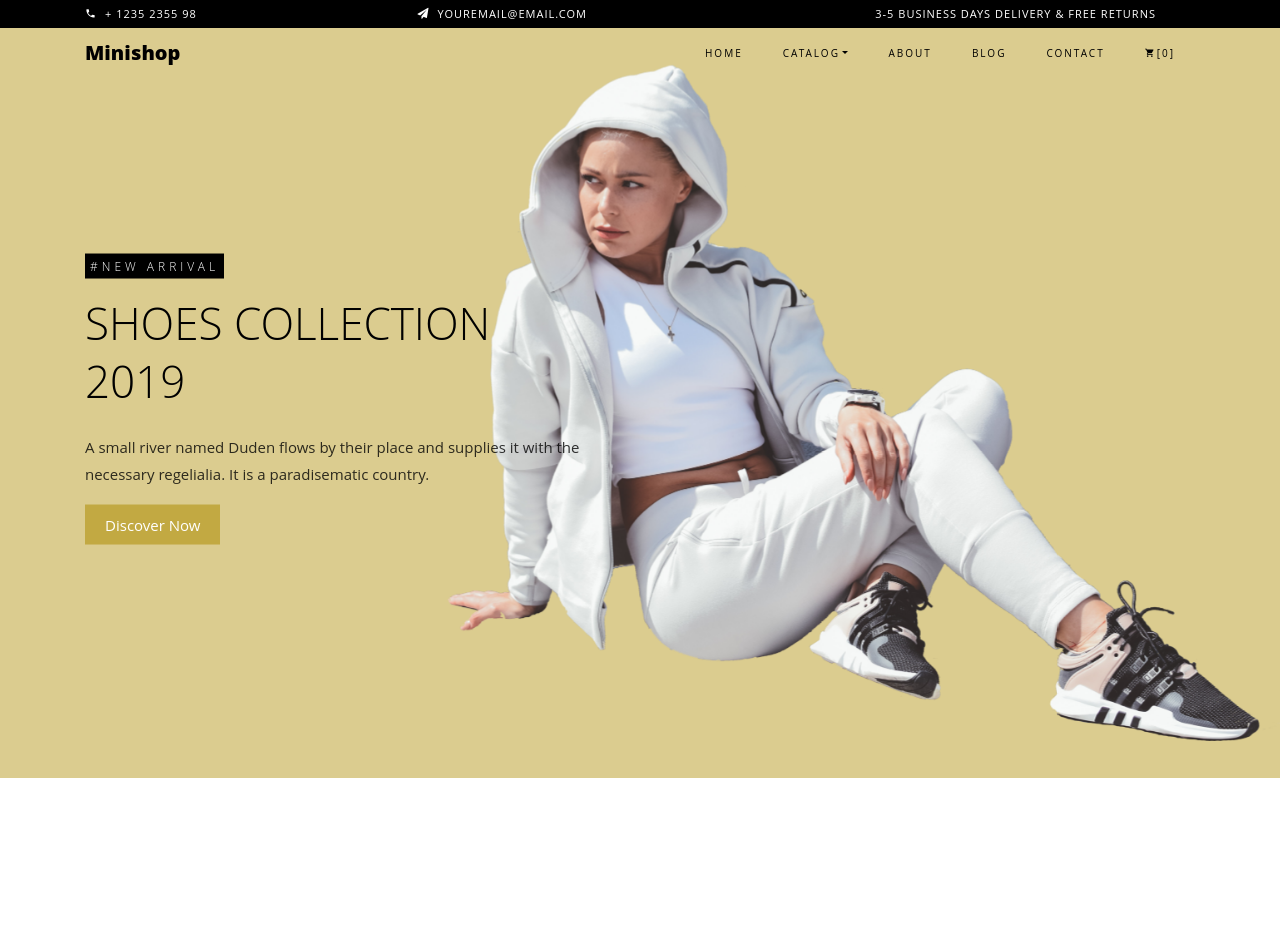
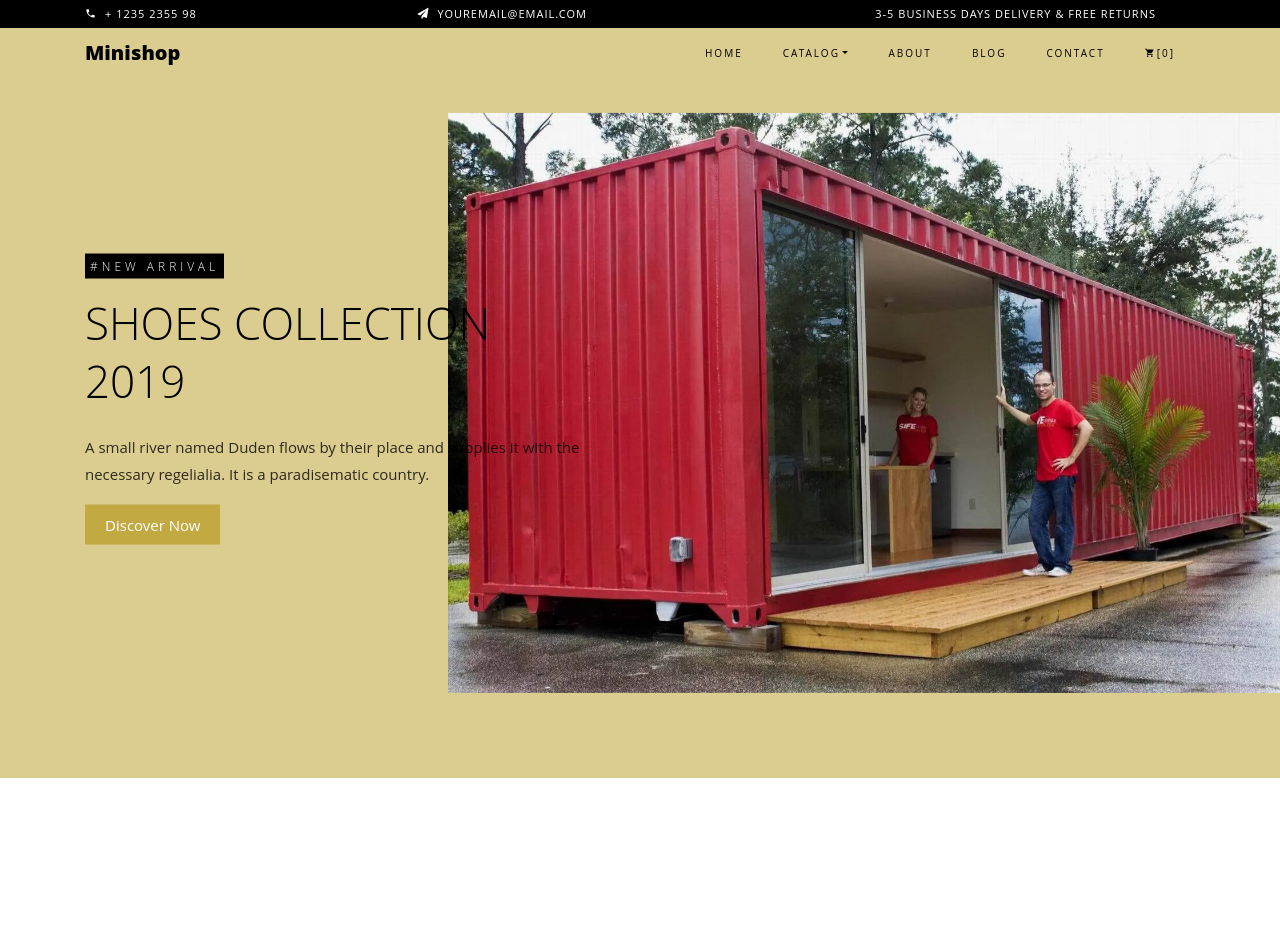
Before and after one commit to Mutemi1998/Containers, a Django app: page / in a window 1280 px wide. Shown: the top 940 px of the page. Run offline with Django 4.2, Linux system fonts and the light colour scheme; some libraries are stand-ins or nearby versions; some web fonts are replaced.

Commit message:
change images

```diff
--- a/shipping/templates/index.html
+++ b/shipping/templates/index.html
@@ -84,7 +84,7 @@
 	      	<div class="overlay"></div>
 	        <div class="container-fluid p-0">
 	          <div class="row d-md-flex no-gutters slider-text align-items-center justify-content-end" data-scrollax-parent="true">
-	          	<img class="one-third order-md-last img-fluid" src="{% static "images/bg_1.png" %}" alt="">
+	          	<img class="one-third order-md-last img-fluid" src="{% static "images/container1.webp" %}" alt="">
 		          <div class="one-forth d-flex align-items-center ftco-animate" data-scrollax=" properties: { translateY: '70%' }">
 		          	<div class="text">
 		          		<span class="subheading">#New Arrival</span>
@@ -104,7 +104,7 @@
 	      	<div class="overlay"></div>
 	        <div class="container-fluid p-0">
 	          <div class="row d-flex no-gutters slider-text align-items-center justify-content-end" data-scrollax-parent="true">
-	          	<img class="one-third order-md-last img-fluid" src="{% static "images/bg_2.png" %}" alt="">
+	          	<img class="one-third order-md-last img-fluid" src="{% static "images/containers2.jpeg" %}" alt="">
 		          <div class="one-forth d-flex align-items-center ftco-animate" data-scrollax=" properties: { translateY: '70%' }">
 		          	<div class="text">
 		          		<span class="subheading">#New Arrival</span>
```
Also changed, not shown: shipping/static/images/container1.webp (added), shipping/static/images/containers2.jpeg (added), shipping/static/images/containers3.jpg (added), shipping/static/images/containers4.jpg (added).
